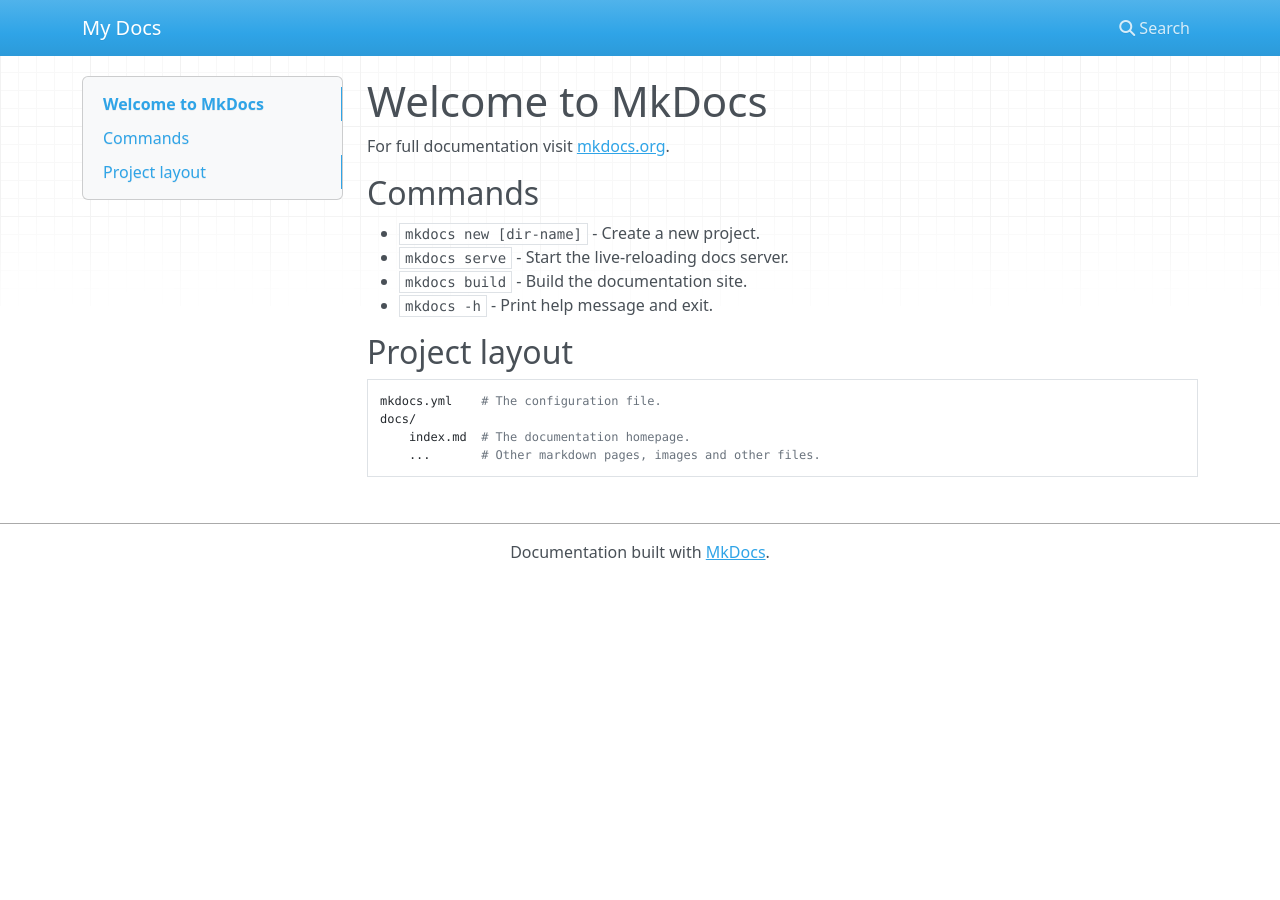
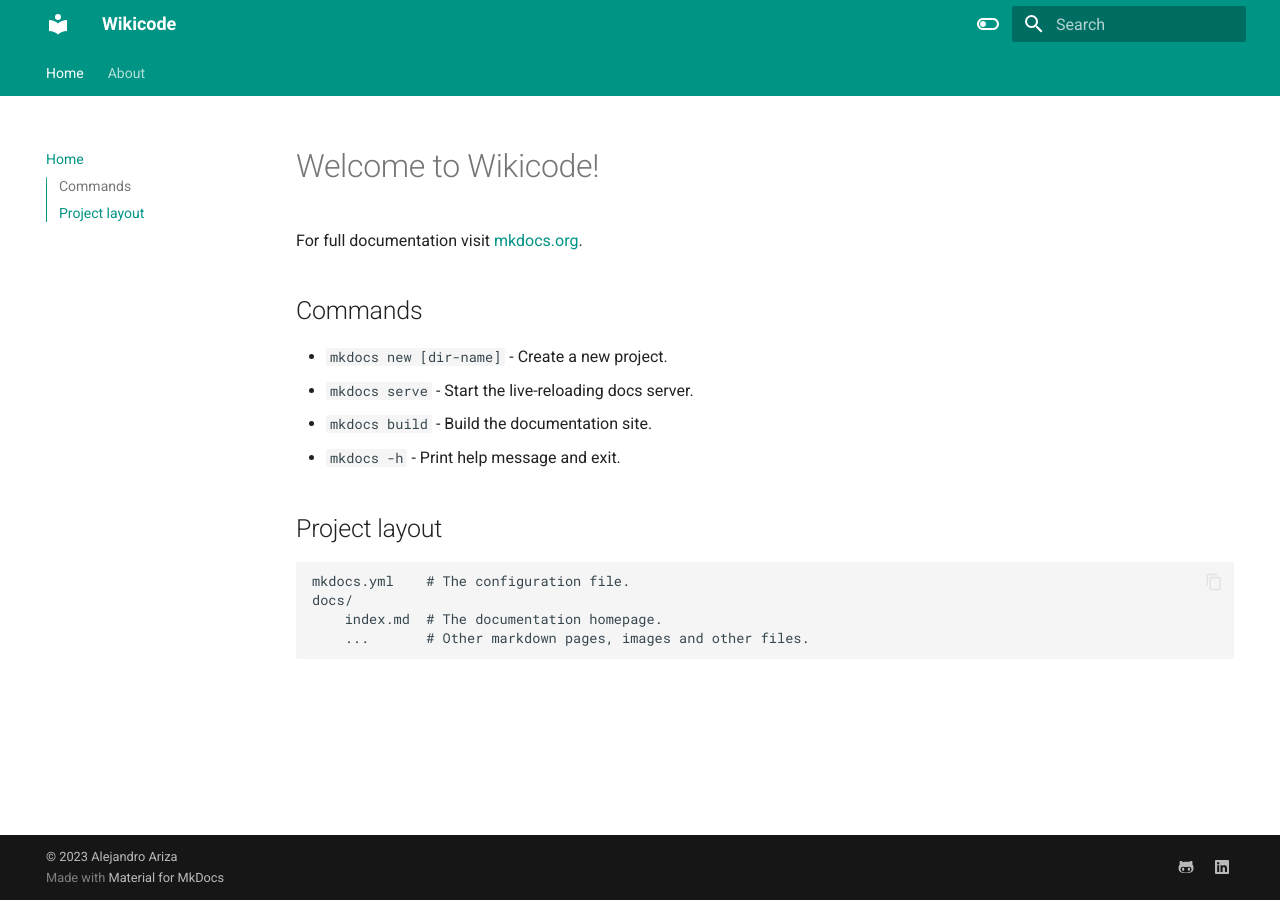
Before and after one commit to icloudal/wikicode, an MkDocs documentation site: the page built from docs/index.md, in a window 1280 px wide. Built offline with MkDocs 1.6.1 and Material for MkDocs 9.7.7, drawn with Linux system fonts in a browser that asks for light colours; nearby versions of some CDN libraries.

```diff
--- a/docs/index.md
+++ b/docs/index.md
@@ -1,4 +1,4 @@
-# Welcome to MkDocs
+# Welcome to Wikicode!
 
 For full documentation visit [mkdocs.org](https://www.mkdocs.org).
 
--- a/mkdocs.yml
+++ b/mkdocs.yml
@@ -1 +1,63 @@
-site_name: My Docs
+site_name: Wikicode
+
+nav:
+  - Home: index.md
+  - About: about.md
+
+theme:
+  name: material
+  features:
+    - navigation.tabs
+    - navigation.sections
+    - toc.integrate
+    - navigation.top
+    - search.suggest
+    - search.highlight
+    - content.tabs.link
+    - content.code.annotation
+    - content.code.copy
+  language: en
+  palette:
+    - scheme: default
+      toggle:
+        icon: material/toggle-switch-off-outline
+        name: Switch to dark mode
+      primary: teal
+      accent: purple
+    - scheme: slate
+      toggle:
+        icon: material/toggle-switch
+        name: Switch to light mode
+      primary: teal
+      accent: lime
+
+plugins:
+  - social
+  - search
+
+extra:
+  social:
+    - icon: fontawesome/brands/github-alt
+      link: https://github.com/icloudal
+    - icon: fontawesome/brands/linkedin
+      link: https://www.linkedin.com/in/alejandroariza-ch/
+
+markdown_extensions:
+  - pymdownx.highlight:
+      anchor_linenums: true
+  - pymdownx.inlinehilite
+  - pymdownx.snippets
+  - admonition
+  - pymdownx.arithmatex:
+      generic: true
+  - footnotes
+  - pymdownx.details
+  - pymdownx.superfences
+  - pymdownx.mark
+  - attr_list
+  - pymdownx.emoji:
+      emoji_index: !!python/name:material.extensions.emoji.twemoji
+      emoji_generator: !!python/name:materialx.emoji.to_svg
+
+copyright: |
+  &copy; 2023 <a href="https://github.com/icloudal"  target="_blank" rel="noopener">Alejandro Ariza</a>
```
